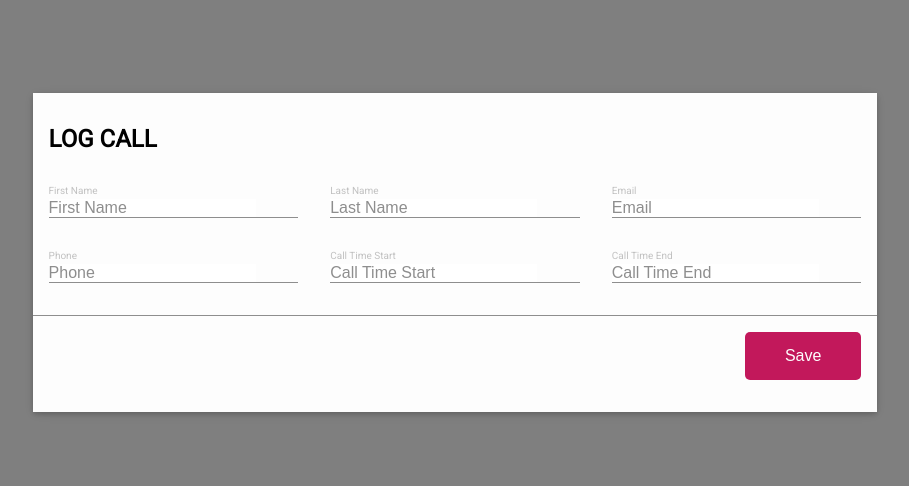
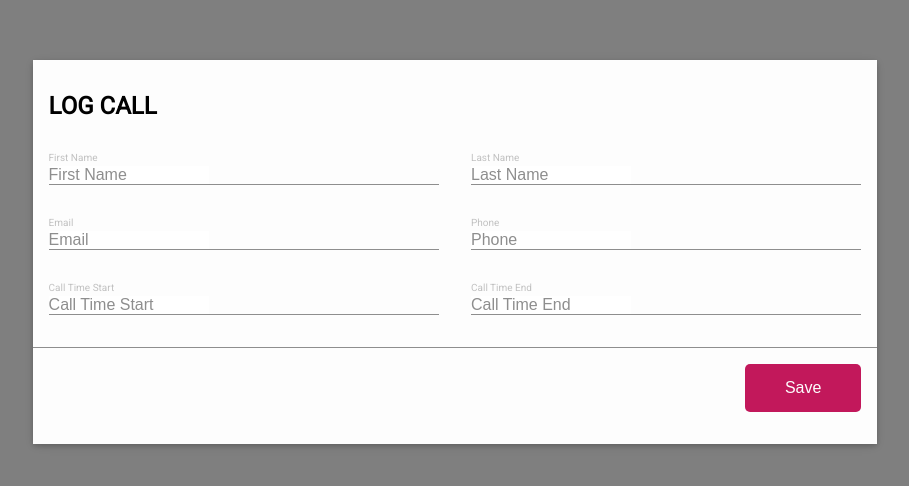
Before and after one commit to memphis796/05-form-modal, a website: page public/index.html in a window 1280 px wide. Shown: the part 148-634 px from the top of the page, without its empty margins (185-1094 px from the left). Drawn offline with nearby package versions, Linux system fonts and the light colour scheme; files that its build step writes are made by us from their sources.

Commit message:
Markup of the modal

```diff
--- a/styles/app.scss
+++ b/styles/app.scss
@@ -22,7 +22,6 @@
 }
 
 .card-title {
-  // flex-flow: column;
   margin: ($gutter * 2) $gutter $gutter;
 }
 
@@ -34,8 +33,10 @@
 
 .form-field {
   flex-grow: 1;
-  width: 29%;
+  width: calc((100% / 3) - $gutter - $gutter);
+  min-width: 18rem;
   margin: $gutter;
+
 }
 
 .top-form__label {
@@ -50,11 +51,12 @@
 }
 
 .top-form__bottom {
+  max-width: 100%;
   border-bottom: $brand-border;
 }
 
 .form__field-input {
-  max-width: 100%;
+  max-width: 10rem;
   padding: 0;
   border: 0;
   font-size: $gutter;
```
